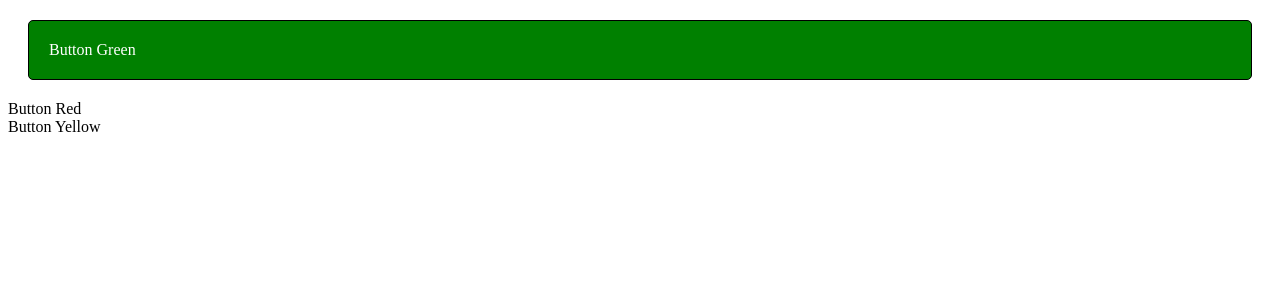
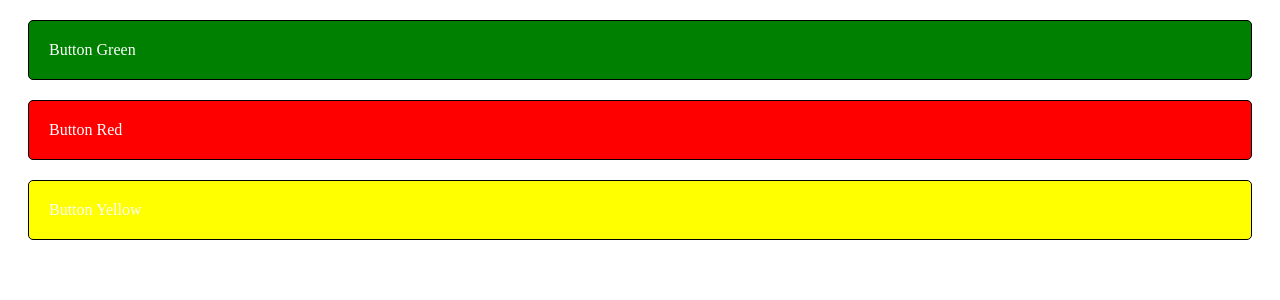
Before and after one commit to magkuna/react-repetition, a React (Create React App) app: page / in a window 1280 px wide. Shown: the top 300 px of the page. Built offline with nearby package versions, Linux system fonts and the light colour scheme.

Commit message:
third way of creating 3 buttons

```diff
--- a/src/ButtonGreen.js
+++ b/src/ButtonGreen.js
@@ -1,10 +1,12 @@
 import React from 'react'
 
-import {jfddl7Button} from './ButtonGreen.module.css'
+import {buttonGreen} from './ButtonGreen.module.css'
+
+import {button} from './Buttons.module.css'
 
 const ButtonGreen = (props) => (
     <div
-        className={jfddl7Button}
+        className={button + ' ' + buttonGreen}
     >
         Button Green
     </div>
--- a/src/ButtonGreen.module.css
+++ b/src/ButtonGreen.module.css
@@ -1,8 +1,3 @@
-.jfddl7Button {
-    padding: 20px;
-    margin: 20px;
-    border: 1px solid black;
-    border-radius: 5px;
-    color:white;
+.buttonGreen {
     background-color:green;
   }
--- a/src/ButtonRed.js
+++ b/src/ButtonRed.js
@@ -1,8 +1,13 @@
 import React from 'react'
+
+import {buttonRed} from './ButtonRed.module.css'
+
+import {button} from './Buttons.module.css'
+
 
 const ButtonRed = (props) => (
     <div
-        className={'jfddl7-button '}
+        className={button + ' '+ buttonRed}
     >
         Button Red
     </div>
--- /dev/null
+++ b/src/ButtonRed.module.css
@@ -0,0 +1,3 @@
+.buttonRed {
+  background-color:red;
+}
--- a/src/ButtonYellow.js
+++ b/src/ButtonYellow.js
@@ -1,8 +1,12 @@
 import React from 'react'
+
+import {buttonYellow} from './ButtonYellow.module.css'
+
+import {button} from './Buttons.module.css'
 
 const ButtonYellow = (props) => (
     <div
-        className={'jfddl7-button'}
+        className={button + ' '+ buttonYellow}
     >
         Button Yellow
     </div>
--- /dev/null
+++ b/src/ButtonYellow.module.css
@@ -0,0 +1,3 @@
+.buttonYellow {
+  background-color:yellow;
+}
--- /dev/null
+++ b/src/Buttons.module.css
@@ -0,0 +1,8 @@
+.button {
+    padding: 20px;
+    margin: 20px;
+    border: 1px solid black;
+    border-radius: 5px;
+    color:white;
+
+  }
```
